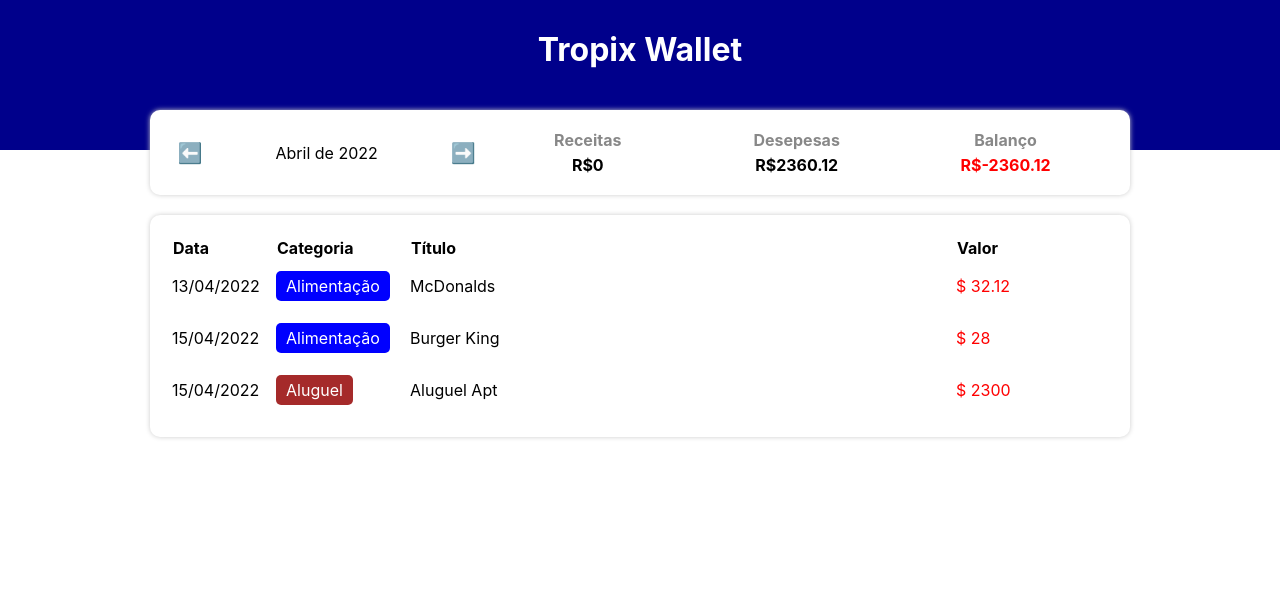
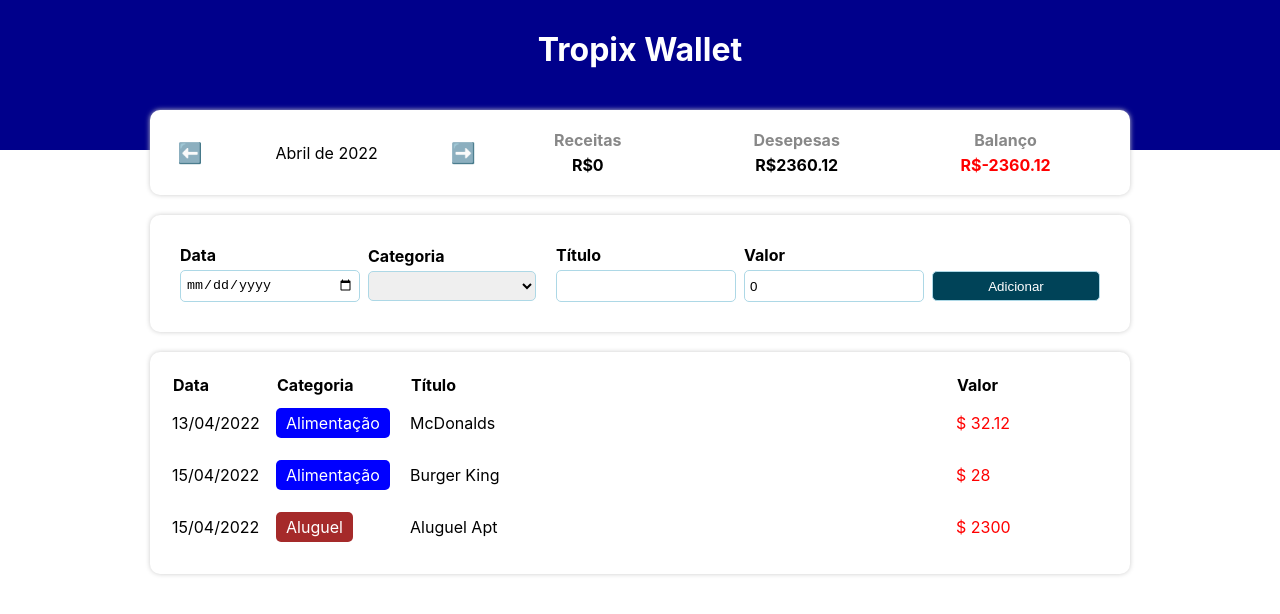
Before and after one commit to gregisb/tropix-wallet, a React (Create React App) app: page / in a window 1280 px wide. Shown: the top 614 px of the page. Built offline with nearby package versions, Linux system fonts and the light colour scheme.

Commit message:
creates input area

```diff
--- a/src/App.tsx
+++ b/src/App.tsx
@@ -6,6 +6,7 @@
 import { getCurrentMonth, filterListByMonth } from "./helpers/dateFilter";
 import { TableArea } from "./components/TableArea";
 import { InfoArea } from "./components/InfoArea";
+import { InputArea } from "./components/InputArea";
 
 const App = () => {
   const [list, setList] = useState(items);
@@ -37,6 +38,12 @@
     setCurrentMonth(newMonth);
   };
 
+  const handleAddItem = (item: Item) => {
+    let newList = [...list];
+    newList.push(item);
+    setList(newList)
+  };
+
   return (
     <C.Container>
       <C.Header>
@@ -51,7 +58,7 @@
           expense={expense}
         />
 
-        {/* insert area */}
+        <InputArea onAdd={handleAddItem}/>
 
         <TableArea list={filteredList} />
       </C.Body>
--- /dev/null
+++ b/src/components/InputArea/index.tsx
@@ -0,0 +1,87 @@
+import { useEffect, useState } from 'react';
+import * as C from './styles';
+import { Item } from '../../types/Item';
+
+import { categories } from '../../data/categories';
+
+type Props = {
+  onAdd: (item: Item) => void;
+};
+
+export const InputArea = ({ onAdd }: Props) => {
+  const [dateField, setDateField] = useState('');
+  const [categoryField, setCategoryField] = useState('');
+  const [titleField, setTitleField] = useState('');
+  const [valueField, setValueField] = useState(0);
+
+  let categoryKeys: string[] = Object.keys(categories);
+
+  const handleAddEvent = () => {
+    let errors: string[] = [];
+
+    if(isNaN(new Date(dateField).getTime())) {
+      errors.push('Data inválida!');
+    }
+    if(!categoryKeys.includes(categoryField)) {
+      errors.push('Categoria inválida!');
+    }
+    if(titleField === '') {
+      errors.push('Título vazio!');
+    }
+    if(valueField <= 0) {
+      errors.push('Valor inválido!');
+    }
+
+    if(errors.length > 0) {
+      alert(errors.join("\n"));
+    } else {
+      onAdd({
+        date: new Date(dateField),
+        category: categoryField,
+        title: titleField,
+        value: valueField
+      });
+      clearFields();
+    }
+  };
+
+
+  const clearFields = () => {
+    setDateField('');
+    setCategoryField('');
+    setTitleField('');
+    setValueField(0);
+  }
+
+  return (
+      <C.Container>
+        <C.InputLabel>
+          <C.InputTitle>Data</C.InputTitle>
+          <C.Input type="date" value={dateField} onChange={e => setDateField(e.target.value)} />
+        </C.InputLabel>
+        <C.InputLabel>
+          <C.InputTitle>Categoria</C.InputTitle>
+          <C.Select value={categoryField} onChange={e => setCategoryField(e.target.value)}>
+            <>
+              <option></option>
+              {categoryKeys.map((key, index) => (
+                <option key={index} value={key}>{categories[key].title}</option>
+              ))}
+            </>
+          </C.Select>
+        </C.InputLabel>
+        <C.InputLabel>
+          <C.InputTitle>Título</C.InputTitle>
+          <C.Input type="text" value={titleField} onChange={e => setTitleField(e.target.value)} />
+        </C.InputLabel>
+        <C.InputLabel>
+          <C.InputTitle>Valor</C.InputTitle>
+          <C.Input type="number" value={valueField} onChange={e => setValueField(parseFloat(e.target.value))} />
+        </C.InputLabel>
+        <C.InputLabel>
+          <C.InputTitle>&nbsp;</C.InputTitle>
+          <C.Button onClick={handleAddEvent}>Adicionar</C.Button>
+        </C.InputLabel>
+      </C.Container>
+  );
+}
--- /dev/null
+++ b/src/components/InputArea/styles.ts
@@ -0,0 +1,63 @@
+import styled from 'styled-components';
+
+export const Container = styled.div`
+    background-color: #FFF;
+    box-shadow: 0px 0px 5px #CCC;
+    border-radius: 10px;
+    padding: 20px;
+    margin-top: 20px;
+    display: flex;
+    align-items: center;
+
+    @media(max-width: 800px) {
+        margin-top: -40;
+        margin-right: 10px;
+        margin-left: 10px;
+      }
+
+      @media(max-width: 500px) {
+        width: 418px;
+        flex-wrap: wrap;
+        margin-right: 15px
+      }
+
+      @media(max-width: 200px) {
+        width: 100%
+      }
+`;
+export const InputLabel = styled.label`
+    flex: 1;
+    margin: 10px;
+`;
+export const InputTitle = styled.div`
+    font-weight: bold;
+    margin-bottom: 5px;
+`;
+export const Input = styled.input`
+    width: 100%;
+    height: 30px;
+    padding: 0 5px;
+    border: 1px solid lightblue;
+    border-radius: 5px;
+`;
+export const Select = styled.select`
+    width: 100%;
+    height: 30px;
+    padding: 0 5px;
+    border: 1px solid lightblue;
+    border-radius: 5px;
+`;
+export const Button = styled.button`
+    width: 100%;
+    height: 30px;
+    padding: 0 5px;
+    border: 1px solid lightblue;
+    border-radius: 5px;
+    background-color: #004358;
+    color: white;
+    cursor: pointer;
+    &:hover {
+        background-color: rgba(0, 67, 88, .7);
+        color: white;
+    }
+`;
```
